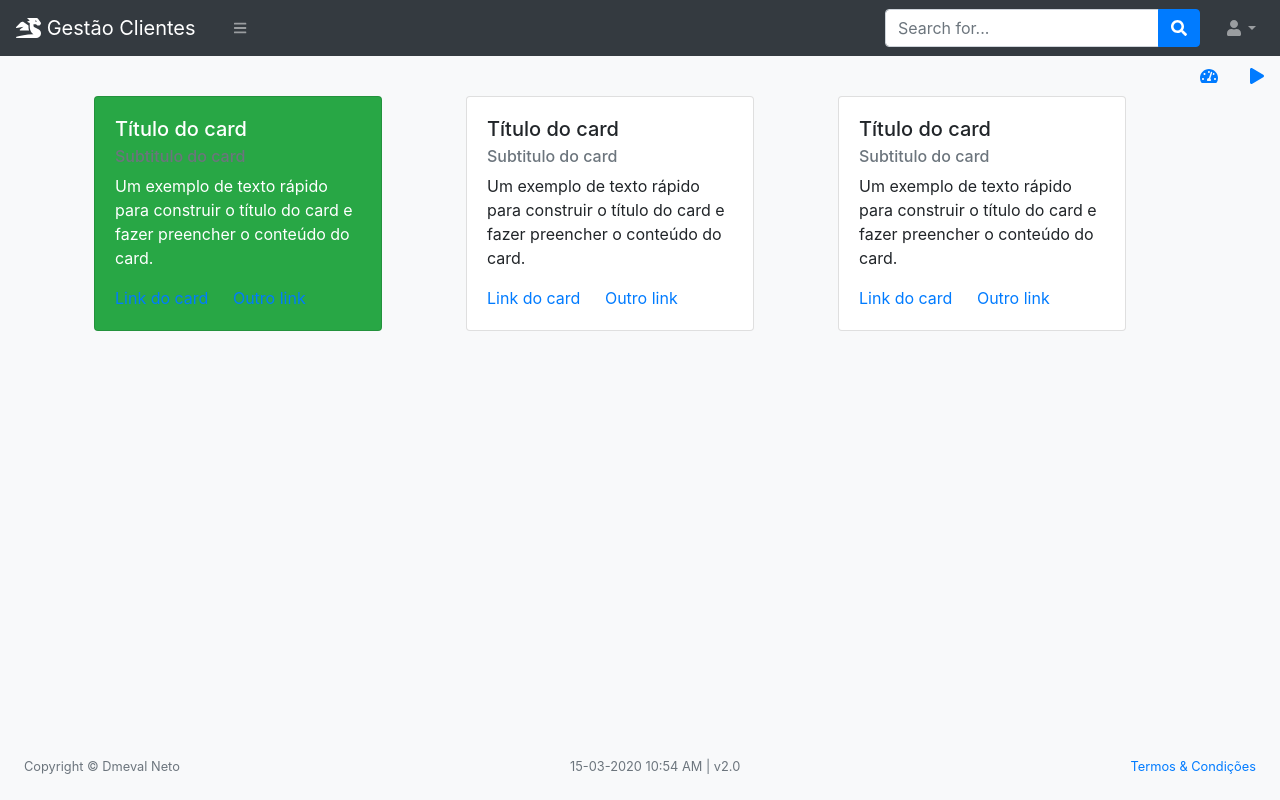
After one commit to dnetochaves/gestao_clientes, a Django app: page /clientes/dashboard/ in a window 1280 px wide. The commit adds this page. Run offline with Django 3.2, Linux system fonts and the light colour scheme; some libraries are stand-ins or nearby versions.

```diff
--- a/clientes/forms.py
+++ b/clientes/forms.py
@@ -5,4 +5,4 @@ from .models import Person
 class PersonForm(ModelForm):
     class Meta:
         model = Person
-        fields = ['frist_name', 'last_name', 'age', 'salary', 'bio', 'photo']
+        fields = ['frist_name', 'last_name', 'age', 'salary', 'bio', 'doc', 'photo']
--- /dev/null
+++ b/clientes/templates/clientes/dashboard.html
@@ -0,0 +1,46 @@
+{% extends 'base.html' %}
+{% load bootstrap %}
+{% block title %}
+    Start Clientes
+{% endblock %}
+
+{% block main %}
+<div class="container">
+  <div class="row">
+    <div class="col-sm">
+        <div class="card bg-success text-white" style="width: 18rem;">
+            <div class="card-body">
+                <h5 class="card-title">Título do card</h5>
+                <h6 class="card-subtitle mb-2 text-muted">Subtitulo do card</h6>
+                <p class="card-text">Um exemplo de texto rápido para construir o título do card e fazer preencher o conteúdo do card.</p>
+                <a href="#" class="card-link">Link do card</a>
+                <a href="#" class="card-link">Outro link</a>
+            </div>
+        </div>
+    </div>
+    <div class="col-sm">
+      <div class="card" style="width: 18rem;">
+            <div class="card-body">
+                <h5 class="card-title">Título do card</h5>
+                <h6 class="card-subtitle mb-2 text-muted">Subtitulo do card</h6>
+                <p class="card-text">Um exemplo de texto rápido para construir o título do card e fazer preencher o conteúdo do card.</p>
+                <a href="#" class="card-link">Link do card</a>
+                <a href="#" class="card-link">Outro link</a>
+            </div>
+        </div>
+    </div>
+    <div class="col-sm">
+      <div class="card" style="width: 18rem;">
+            <div class="card-body">
+                <h5 class="card-title">Título do card</h5>
+                <h6 class="card-subtitle mb-2 text-muted">Subtitulo do card</h6>
+                <p class="card-text">Um exemplo de texto rápido para construir o título do card e fazer preencher o conteúdo do card.</p>
+                <a href="#" class="card-link">Link do card</a>
+                <a href="#" class="card-link">Outro link</a>
+            </div>
+        </div>
+    </div>
+  </div>
+</div>
+
+{% endblock %}
--- a/clientes/templates/clientes/person_list.html
+++ b/clientes/templates/clientes/person_list.html
@@ -24,6 +24,7 @@
               <th scope="col">age</th>
               <th scope="col">salary</th>
               <th scope="col">bio</th>
+              <th scope="col">Doc</th>
               <th scope="col">photo</th>
               <th scope="col"></th>
             </tr>
@@ -37,12 +38,17 @@
               <td>{{ persons.age }}</td>
               <td>{{ persons.salary }}</td>
               <td>{{ persons.bio }}</td>
+              <td>{{ persons.doc }}</td>
               <td><a href="{{ persons.photo }}">{{ persons.photo }}</td>
               <td>
                 <a href="{% url 'delete_person' persons.id %}" class="btn btn-secondary btn-sm"><i class="fas fa-trash"></i></a>
                 <a href="{% url 'update_person' persons.id %}" class="btn btn-secondary btn-sm"><i class="fas fa-edit"></i></a>
               </td>
             </tr>
+             {% empty%}
+                <div class="alert alert-primary" role="alert">
+                  Empty data return
+                </div>
             {% endfor %}
           </tbody>
         </table>
--- a/clientes/templates/clientes/start_clientes.html
+++ b/clientes/templates/clientes/start_clientes.html
@@ -4,10 +4,7 @@
 {% endblock %}
 
 {% block main %}
-<blockquote class="blockquote text-center">
-  <p class="mb-0">Gerenciamento de clientes</p>
-  <footer class="blockquote-footer">{{ time }} <cite title="Source Title"></cite></footer>
-</blockquote>
+<br>
   <div class="container-fluid">
                          <div class="row">
                             <div class="col-xl-3 col-md-4">
--- /dev/null
+++ b/clientes/templatetags/tags.py
@@ -0,0 +1,13 @@
+import datetime
+from django import template
+
+register = template.Library()
+
+@register.simple_tag
+def current_time(format_string):
+    return datetime.datetime.now().strftime(format_string)
+
+@register.simple_tag
+def version():
+    version = 'v2.0'
+    return version
--- a/clientes/urls.py
+++ b/clientes/urls.py
@@ -6,7 +6,7 @@ from .views import person_list
 from .views import new_person
 from .views import update_person
 from .views import delete_person
-from .views import DocsList, DocsDetail, DocsCreate, DocsUpdate, DocsDelete
+from .views import DocsList, DocsDetail, DocsCreate, DocsUpdate, DocsDelete, DashBoard
 
 
 urlpatterns = [
@@ -20,4 +20,5 @@ urlpatterns = [
     path('docs_create', DocsCreate.as_view(), name='docs_create'),
     path('docs_update/<int:pk>/', DocsUpdate.as_view(), name='docs_update'),
     path('docs_delete/<int:pk>/', DocsDelete.as_view(), name='docs_delete'),
+    path('dashboard/', DashBoard.as_view(), name='dashboard'),
 ]
--- a/clientes/views.py
+++ b/clientes/views.py
@@ -3,24 +3,34 @@ from django.contrib.auth.decorators import login_required
 from .models import Person, Docs
 from .forms import PersonForm
 from django.contrib import messages
-from django.views.generic import ListView
+from django.views.generic import ListView, TemplateView
 from django.views.generic.detail import DetailView
 from django.utils import timezone
 from django.views.generic.edit import CreateView, UpdateView, DeleteView
 from django.urls import reverse_lazy
+from django.db.models import Count, Avg
+from django.http import HttpResponse
 
 # Create your views here.
 
 @login_required
 def start(request):
     #return HttpResponse('start')
-    time = timezone.now()
-    return render(request, 'clientes/start_clientes.html', {'time': time})
+    return render(request, 'clientes/start_clientes.html')
+
+class DashBoard(TemplateView):
+    template_name = "clientes/dashboard.html"
+
+
 
 
 def person_list(request):
+    if not request.user.has_perm('clientes.view_person'):
+        messages.success(request, 'contact your system administrator. You are not allowed to access this area')
+        return render(request, 'clientes/start_clientes.html')
+
     person = Person.objects.all()
-    return render(request, 'clientes/person_list.html', { 'person': person })
+    return render(request, 'clientes/person_list.html', {'person': person })
 
 
 @login_required()
@@ -69,7 +79,7 @@ class DocsDetail(DetailView):
 
 class DocsCreate(CreateView):
     model = Docs
-    fields = ['type_name', 'note']
+    fields = ['type_name', 'number', 'note']
     success_url = 'docs_list'
 
 class DocsUpdate(UpdateView):
--- a/templates/base.html
+++ b/templates/base.html
@@ -14,7 +14,7 @@
     </head>
     <body class="sb-nav-fixed sb-sidenav-toggled bg-light">
         <nav class="sb-topnav navbar navbar-expand navbar-dark bg-dark">
-            <a class="navbar-brand" href="index.html"><i class="fas fa-dragon"></i> Gestão Clientes</a><button class="btn btn-link btn-sm order-1 order-lg-0" id="sidebarToggle" href="#"><i class="fas fa-bars"></i></button
+            <a class="navbar-brand" href="{% url 'start' %}"><i class="fas fa-dragon"></i> Gestão Clientes</a><button class="btn btn-link btn-sm order-1 order-lg-0" id="sidebarToggle" href="#"><i class="fas fa-bars"></i></button
             ><!-- Navbar Search-->
             <form class="d-none d-md-inline-block form-inline ml-auto mr-0 mr-md-3 my-2 my-md-0">
                 <div class="input-group">
@@ -42,7 +42,7 @@
                     <div class="sb-sidenav-menu">
                         <div class="nav">
                             <div class="sb-sidenav-menu-heading">Dashboards</div>
-                            <a class="nav-link" href="index.html"
+                            <a class="nav-link" href="{% url 'dashboard' %}"
                                 ><div class="sb-nav-link-icon"><i class="fas fa-tachometer-alt"></i></div>
                                 Dashboard</a
                             >
@@ -77,13 +77,14 @@
                 </nav>
             </div>
             <div id="layoutSidenav_content">
-                <ul class="nav justify-content-end bg-light border border-dark">
+                <ul class="nav justify-content-end bg-light">
+
                     <li class="nav-item">
-                        <a class="nav-link active" href="{% url 'person_list' %}"><i class="fas fa-user"></i></a>
-                      </li>
-                      <li class="nav-item">
-                        <a class="nav-link active" href="{% url 'docs_list' %}"><i class="fa fa-file"></i></a>
-                      </li>
+                        <a class="nav-link active" href="{% url 'dashboard' %}"><i class="fas fa-tachometer-alt"></i></a>
+                    </li>
+                    <li class="nav-item">
+                        <a class="nav-link active" href="{% url 'start' %}"><i class="fa fa-play"></i></a>
+                    </li>
                   </ul>
                 {% if messages %}
                         <div class="alert alert-info" role="alert">
--- a/templates/footer.html
+++ b/templates/footer.html
@@ -1,12 +1,14 @@
+{% load tags %}
+{% current_time "%d-%m-%Y %I:%M %p" as the_time %}
 <footer class="py-4 bg-light mt-auto">
     <div class="container-fluid">
         <div class="d-flex align-items-center justify-content-between small">
-            <div class="text-muted">Copyright &copy; Gestão de Clientes 2020</div>
+            <div class="text-muted">Copyright &copy; Dmeval Neto</div>
+            <div class="text-muted">{{ the_time }} | {% version %} </div>
             <div>
-                <a href="#">Privacy Policy</a>
-                &middot;
-                <a href="#">Terms &amp; Conditions</a>
+                <a href="#">Termos &amp; Condições</a>
             </div>
         </div>
+
     </div>
 </footer>
--- a/website/templates/website/website.html
+++ b/website/templates/website/website.html
@@ -1,4 +1,6 @@
 {% load static %}
+{% load tags %}
+{% current_time "%d-%m-%Y %I:%M %p" as the_time %}
 <!DOCTYPE html>
 <html lang="pt-br">
 
@@ -35,7 +37,7 @@ body {
   <!-- Navigation -->
   <nav class="navbar navbar-expand-lg navbar-dark bg-dark fixed-bottom">
     <div class="container">
-      <a class="navbar-brand" href="#"><i class="fas fa-dragon"></i></a>
+      <a class="navbar-brand" href="#"><i class="fas fa-dragon"></i> Gestão de Clientes</a>
       <button class="navbar-toggler" type="button" data-toggle="collapse" data-target="#navbarResponsive" aria-controls="navbarResponsive" aria-expanded="false" aria-label="Toggle navigation">
         <span class="navbar-toggler-icon"></span>
       </button>
@@ -59,7 +61,7 @@ body {
     <div class="container">
       <div class="row">
         <div class="col-lg-6">
-          <h1 class="mt-5 text-white">Gestão de Clientes</h1>
+          <h1 class="mt-5 text-white">{{ the_time }}</h1>
           <p class="text-white">
             Projeto de software desenvolvido com o intuito de estudar o framework Django, aplicando as melhores
             práticas de desenvolvimento, buscando sempre uma evolução pessoal continua.
```
Also changed, not shown: clientes/models.py (+14 -8 lines), clientes/templates/clientes/docs_list.html (+8 -0 lines), clientes/templates/clientes/new_person.html (+6 -3 lines), clientes/migrations/0006_person_doc.py (added), clientes/migrations/0007_auto_20200316_0822.py (added), clientes/templatetags/__init__.py (added).
